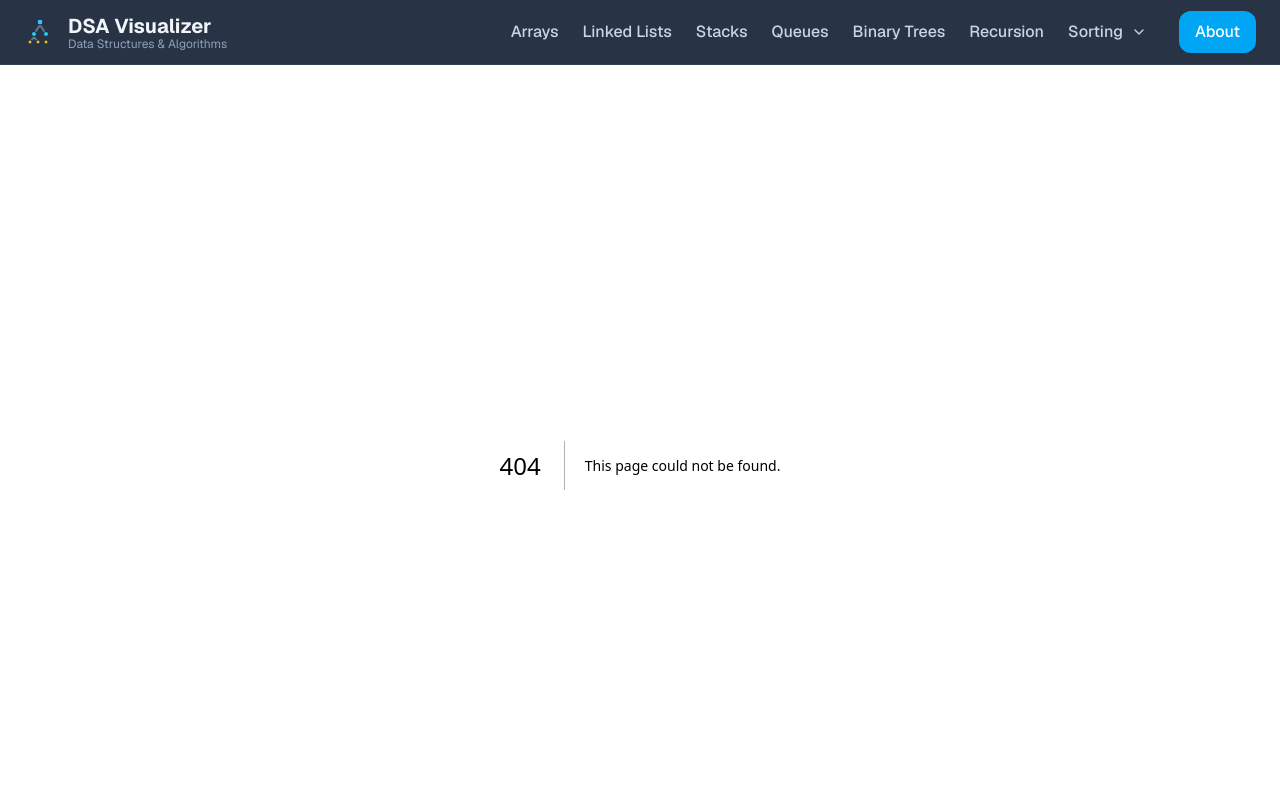
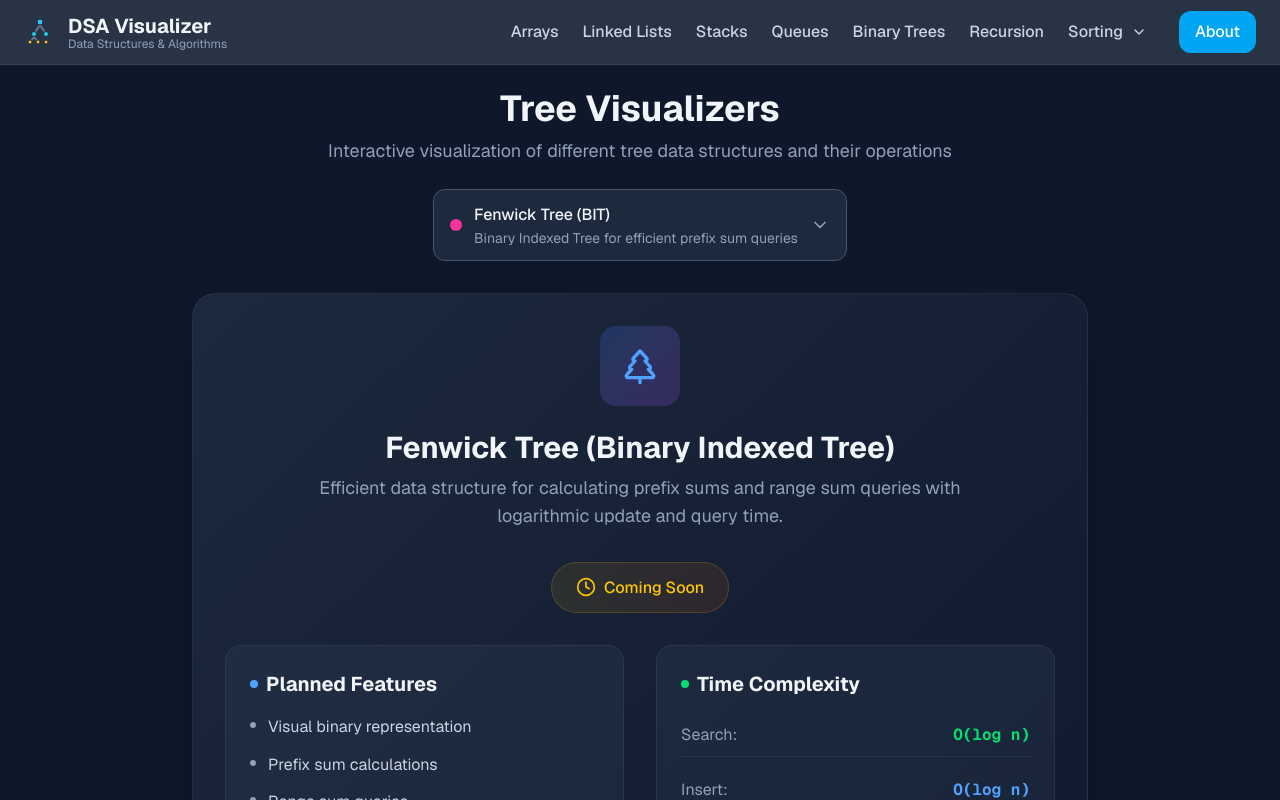
Before and after one commit to gael55x/DSA-Visualizer, a Next.js app in the folder dsa-visualizer/: page /trees/fenwick-tree in a window 1280 px wide. Before the commit this address had no page. Shown: the top 800 px of the page. Built offline with nearby package versions, Linux system fonts and the light colour scheme.

Commit message:
initialized fenwick tree and segment-tree initial page

```diff
--- /dev/null
+++ b/dsa-visualizer/app/trees/fenwick-tree/page.tsx
@@ -0,0 +1,29 @@
+import TreeComingSoon from '../../../components/TreeComingSoon';
+
+export default function FenwickTreePage() {
+  return (
+    <TreeComingSoon
+      title="Fenwick Tree (Binary Indexed Tree)"
+      description="Efficient data structure for calculating prefix sums and range sum queries with logarithmic update and query time."
+      features={[
+        "Visual binary representation",
+        "Prefix sum calculations",
+        "Range sum queries",
+        "Point updates with carry propagation",
+        "Bit manipulation visualization",
+        "Comparison with other range query structures"
+      ]}
+      complexity={{
+        search: "O(log n)",
+        insert: "O(log n)",
+        delete: "O(log n)",
+        space: "O(n)"
+      }}
+    />
+  );
+}
+
+export const metadata = {
+  title: 'Fenwick Tree (BIT) - Coming Soon | DSA Visualizer',
+  description: 'Interactive Fenwick Tree visualization with prefix sums and bit manipulation - coming soon to DSA Visualizer.',
+};
```
